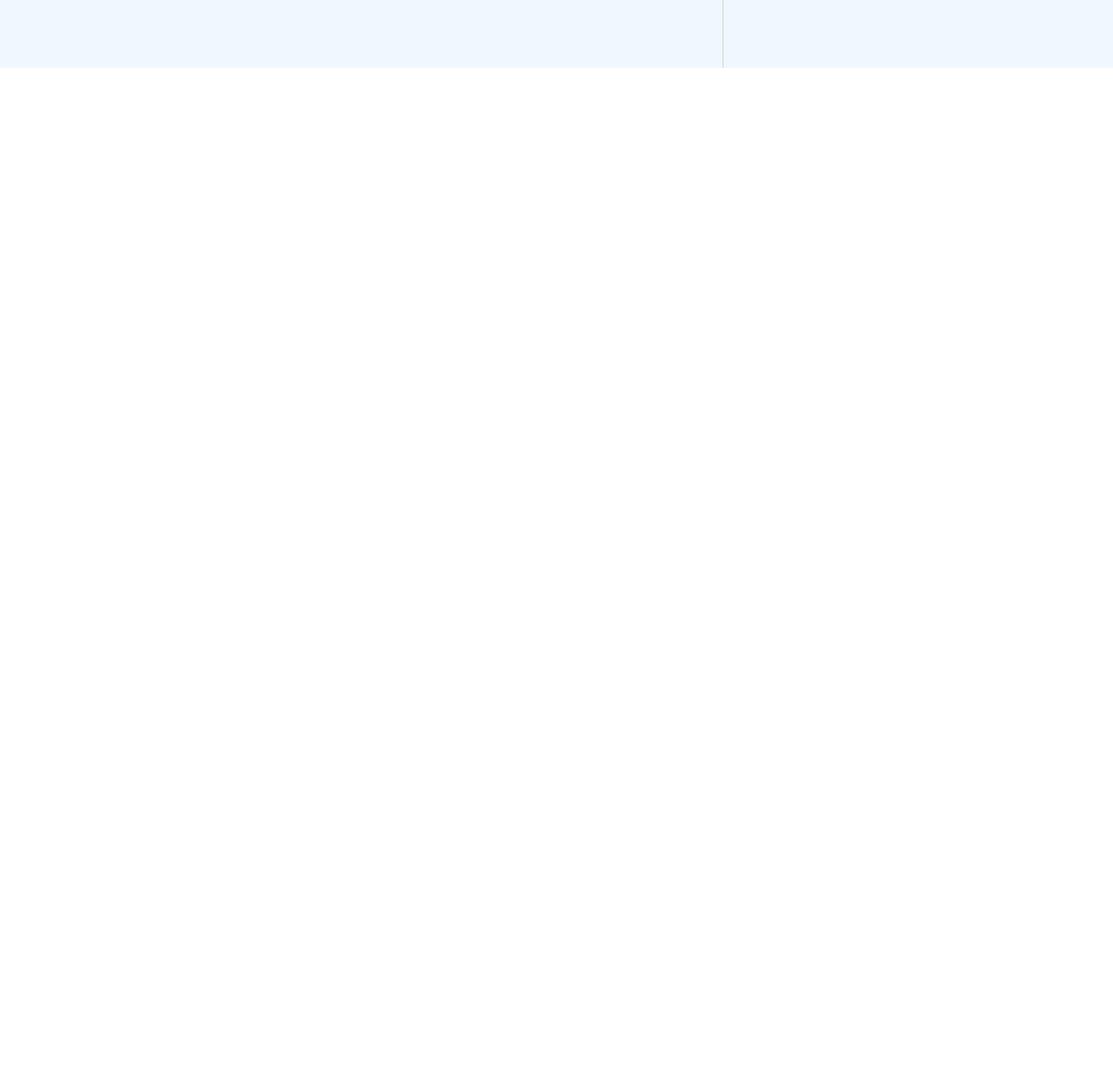
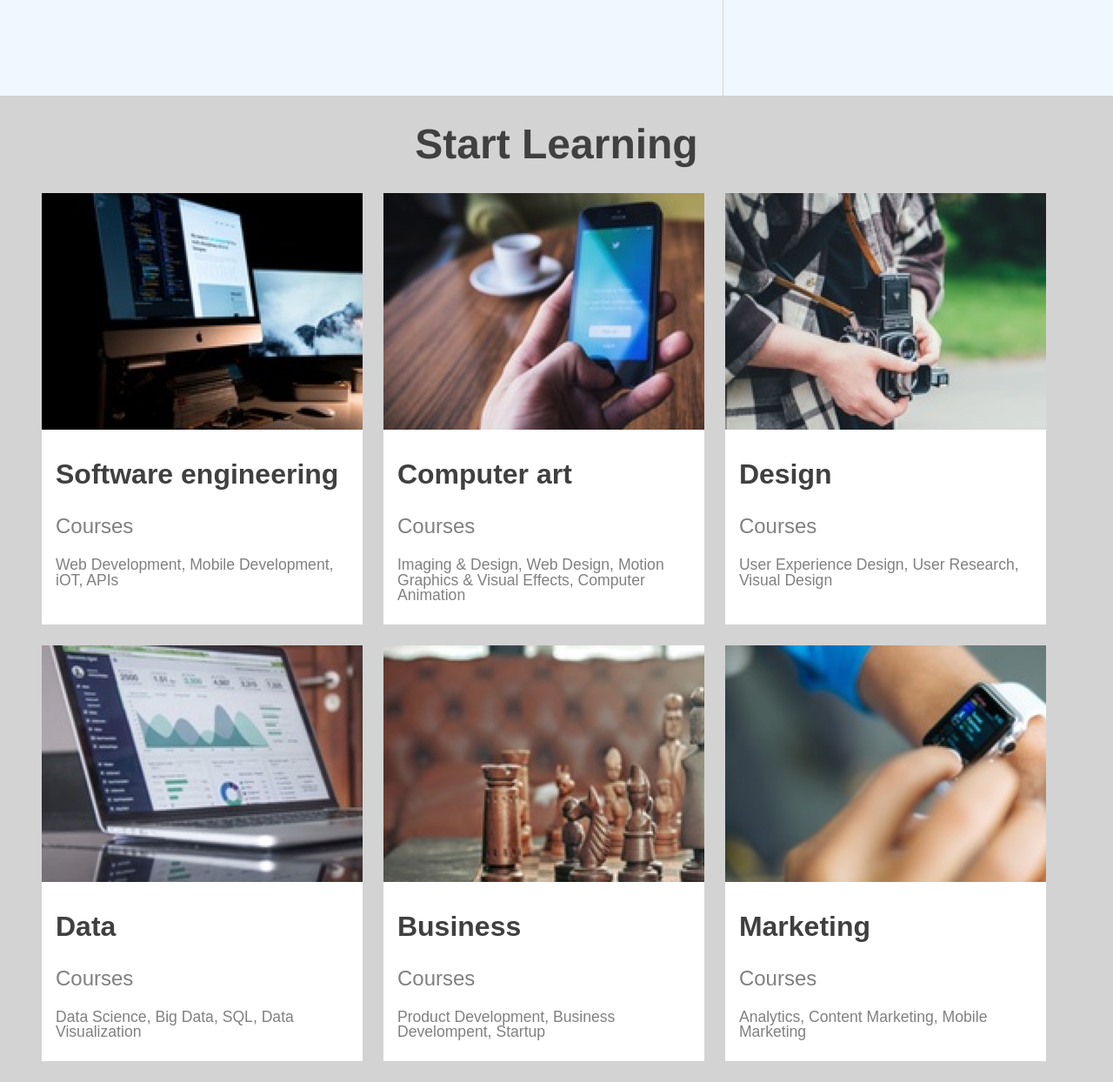
Before and after one commit to popemray00/capstone, a plain HTML site: page index.html in a window 1280 px wide. Shown: the part 1234-2478 px from the top of the page at 87% size. Before the commit the page ends 1312 px from the top, so only its background shows below. Drawn offline with Linux system fonts and the light colour scheme; files whose address does not match are found by name.

Commit message:
container-courses

```diff
--- a/css/style.css
+++ b/css/style.css
@@ -131,7 +131,7 @@ header .mobile {
 .container-practice {
     display: flex;
     width: 100%;
-    height: 44rem;
+    height: 46rem;
     background-color: aliceblue;
 }
 
@@ -225,3 +225,57 @@ header .mobile {
 .lecture {
   background-color: lightgray;
 }
+
+/*practice*/
+
+/*courses*/
+
+.container-courses {
+  background-color: lightgray;
+  display: block;
+  align-items: center;
+  width: 100%;
+}
+
+.container-courses h1 {
+  padding: 2rem 0rem;
+  font-size: 3rem;
+  font-weight: bold;
+  text-align: center;
+}
+.courses {
+  display: flex;
+  flex-wrap: wrap;
+  padding-left: 3rem;
+
+}
+
+.course {
+  width: 28%;
+  overflow: hidden;
+  padding-right: 1.5rem;
+  margin-right: 1.5rem;
+  margin-bottom: 1.5rem;
+  background-color: white;
+  text-align: left;
+  font-family: arial, sans-serif;
+  color: gray;
+}
+
+.course h1 {
+  font-size: 2rem;
+  text-align: left;
+  padding-left: 1rem;
+}
+
+.course h2 {
+  padding-bottom: 1.5rem;
+  padding-left: 1rem;
+  font-size: 1.5rem;
+}
+
+.course p {
+  padding-bottom: 1.5rem;
+  padding-left: 1rem;
+  font-size: 1.10rem;
+}
--- a/index.html
+++ b/index.html
@@ -3,6 +3,7 @@
 
 <head>
     <title></title>
+    <link href="https://fonts.googleapis.com/css?family=Josefin+Sans" rel="stylesheet">
     <link href="./css/reset.css" type="text/css" rel="stylesheet">
     <link href="./css/style.css" type="text/css" rel="stylesheet">
 </head>
@@ -11,7 +12,7 @@
     <header>
         <div class="content">
             <div class="logo">
-                <img src="file:///C:/projects/capstone/capstone_colmar_assets/images/ic-logo.svg" alt="page icon">
+                <img src="file:///C:/projects/capstone/resources/images/ic-logo.svg" alt="page icon">
                 <h1>COLMAR<span id="color">ACADEMY</span></h1>
             </div>
             <nav class="desktop">
@@ -41,7 +42,7 @@
     </header>
     <div class="container-learn">
         <div class="banner">
-            <img src="C:\projects\capstone\capstone_colmar_assets\images\banner.jpg" alt="girls reading">
+            <img src="C:\projects\capstone\resources\images\banner.jpg" alt="girls reading">
             <div class="context">
                 <h1>Learn something new everyday</h1>
                 <h3>Lorem ipsum dolor sit amet, consectetur adipisicing elit</h3>
@@ -52,7 +53,7 @@
     <div class="container-practice">
         <div class="row1">
             <div class="photo">
-                <img src="C:\projects\capstone\capstone_colmar_assets\images\information-main.jpg" alt="man reading">
+                <img src="C:\projects\capstone\resources\images\information-main.jpg" alt="man reading">
             </div>
             <div class="heading">
                 <h1>It doesn't hurt to keep practicing</h1>
@@ -66,7 +67,7 @@
         </div>
         <div class="row2">
             <div class="orientation ">
-                <img  src="C:\projects\capstone\capstone_colmar_assets\images\information-orientation.jpg" alt "students walking">
+                <img  src="C:\projects\capstone\resources\images\information-orientation.jpg" alt "students walking">
                 <div class="text">
                     <h1>Orientation date</h1>
                     <p>Tue 10/11 & Wed 10/12: 8am-3pm</p>
@@ -75,7 +76,7 @@
 
             </div>
             <div class="campus">
-                <img src="C:\projects\capstone\capstone_colmar_assets\images\information-campus.jpg" alt="info campus" />
+                <img src="C:\projects\capstone\resources\images\information-campus.jpg" alt="info campus" />
                 <div class="text">
                     <h1>Our campus</h1>
                     <p>Find which campus is close by you.</p>
@@ -83,7 +84,7 @@
                 </div>
             </div>
             <div class="lecture">
-                <img src="C:\projects\capstone\capstone_colmar_assets\images\information-guest-lecture.jpg" alt="Oliver Sack">
+                <img src="C:\projects\capstone\resources\images\information-guest-lecture.jpg" alt="Oliver Sack">
                 <div class="text">
                     <h1>Our guest lecture</h1>
                     <p>join a keynote with Oliver Sack about music in medical treatment</p>
@@ -92,6 +93,53 @@
 
             </div>
         </div>
+    </div>
+    <div class="container-courses">
+      <h1>Start Learning</h1>
+      <div class="courses">
+        <div class="course">
+          <img src="C:\projects\capstone\resources\images\course-software.jpg" alt="computer">
+          <h1>Software engineering</h1>
+          <h2>Courses</h2>
+          <p>Web Development, Mobile Development, iOT, APIs</p>
+        </div>
+        <div class="course">
+          <img src="C:\projects\capstone\resources\images\course-computer-art.jpg" alt="person on phone">
+          <h1>Computer art</h1>
+          <h2>Courses</h2>
+          <p>Imaging & Design, Web Design, Motion Graphics & Visual Effects, Computer Animation</p>
+
+        </div>
+        <div class="course">
+          <img src="C:\projects\capstone\resources\images\course-design.jpg" alt="Man holding camera">
+          <h1>Design</h1>
+          <h2>Courses</h2>
+          <p>User Experience Design, User Research, Visual Design </p>
+
+        </div>
+        <div class="course">
+          <img src="C:\projects\capstone\resources\images\course-data.jpg" alt="computer with data">
+          <h1>Data</h1>
+          <h2>Courses</h2>
+          <p>Data Science, Big Data, SQL, Data Visualization</p>
+
+        </div>
+        <div class="course">
+          <img src="C:\projects\capstone\resources\images\course-business.jpg" alt="chess pieces">
+          <h1>Business</h1>
+          <h2>Courses</h2>
+          <p>Product Development,  Business Develompent, Startup </p>
+
+        </div>
+        <div class="course">
+          <img src="C:\projects\capstone\resources\images\course-marketing.jpg" alt="man looking at watch">
+          <h1>Marketing</h1>
+          <h2>Courses</h2>
+          <p>Analytics, Content Marketing, Mobile Marketing</p>
+
+        </div>
+      </div>
+
 
 
 </body>
```
